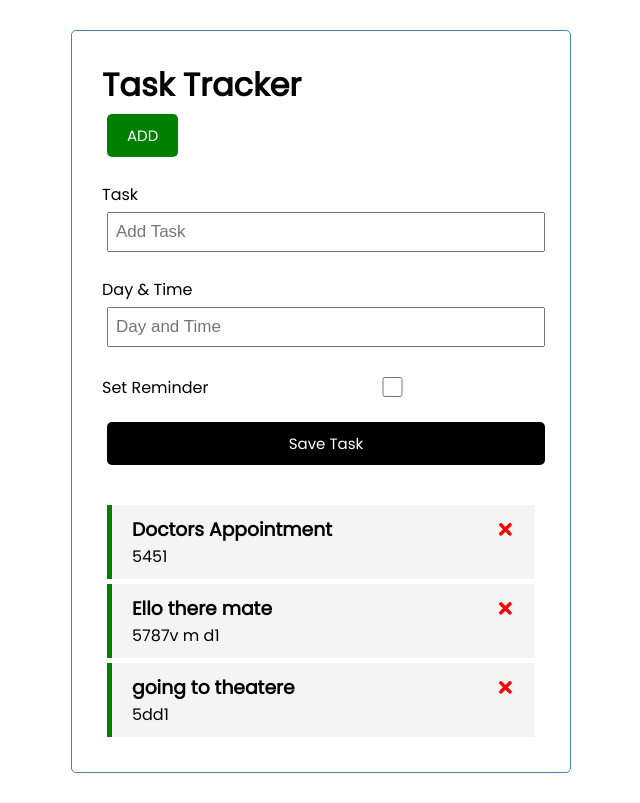
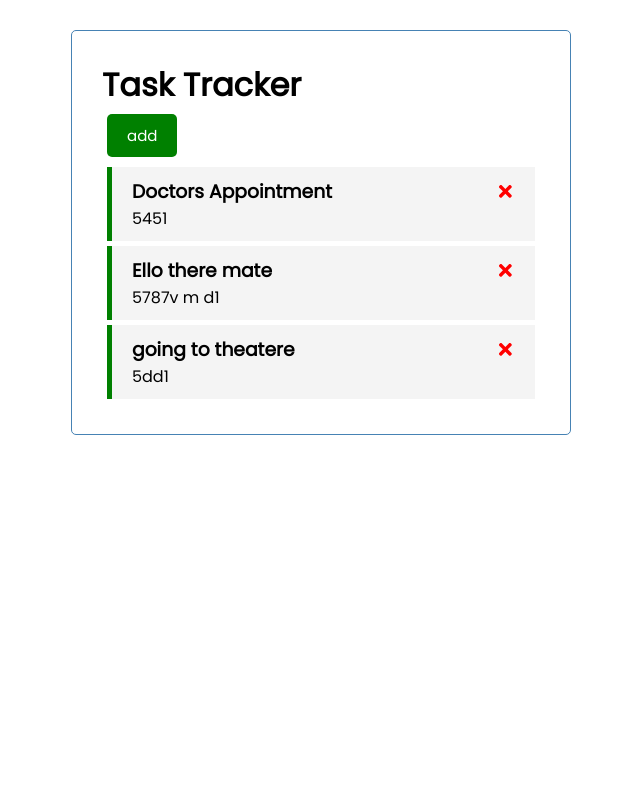
Before and after one commit to abhijeet-0019/Task-Tracker-React, a React (Create React App) app: page / in a window 1280 px wide. Shown: the whole page, without its empty margins (319-959 px from the left). Built offline with nearby package versions, Linux system fonts and the light colour scheme.

Commit message:
done with web-app

```diff
--- a/src/App.js
+++ b/src/App.js
@@ -5,26 +5,44 @@ import Addtask from './components/Addtask';
 
 function App() {
 
+  const [showAddTask, setShowAddTask] = useState(false)
+
   const [tasks, setTasks] = useState([
     {
       id: 1,
       text: 'Doctors Appointment',
       day: '5451',
-      remainder: true,
+      reminder: true,
     },
     {
       id: 2,
       text: 'Ello there mate',
       day: '5787v m d1',
-      remainder: true,
+      reminder: true,
     },
     {
       id: 3,
       text: 'going to theatere',
       day: '5dd1',
-      remainder: true,
+      reminder: true,
     }
   ])
+
+
+  //add Task
+  const addTask=(task)=>{
+    const id = Math.floor(Math.random()*10000)+1
+    const newTask = {id, ...task}
+    setTasks([...tasks, newTask])
+    console.log(tasks)
+  }
+
+  // show form, commmented because i am changing the state inline at the header componnet itself
+  // const showForm = ()=> {
+  //   console.log("ello there mate")
+  //   setShowAddTask(!showAddTask)
+  // }
+
 
   //delete task
   const deleteTask=(id)=>{
@@ -33,13 +51,12 @@ function App() {
   }
 
   const setRem = (id) => {
-    setTasks(tasks.map((task)=> (task.id  === id)?{...task, remainder: !task.remainder}: task))
-    console.log("")
+    setTasks(tasks.map((task)=> (task.id  === id)?{...task, reminder: !task.reminder}: task))
   }
   return (
     <div className="container">
-      <Header title={"Task Tracker"} />
-      <Addtask />
+      <Header title={"Task Tracker"} showForm={(e)=>setShowAddTask(!showAddTask)} showAddTask={showAddTask}/>
+      {showAddTask && <Addtask onAdd={addTask}/>}
       {tasks.length>0?(<Tasks tasks={tasks} onDelete={deleteTask} setRem={setRem}/>):'No tasks to show'}
     </div>
   );
--- a/src/components/Addtask.js
+++ b/src/components/Addtask.js
@@ -1,23 +1,46 @@
-const Addtask = () => {
+import { useState } from "react"
+import Tasks from "./Tasks"
+
+const Addtask = ({onAdd}) => {
+
+  const [text, setText] = useState('')
+  const [day, setDay] = useState('')
+  const [reminder, setReminder] = useState(false)
+
+  const onSubimt = (e) => {
+    e.preventDefault()
+    if(!text){
+      alert("Please add a task")
+      return
+    }
+
+    onAdd({text, day, reminder})
+    // console.log({reminder})
+
+    setText('')
+    setDay('')
+    setReminder(false)
+  }
+
   return (
-    <form className = 'add-form'>
+    <form className = 'add-form' onSubmit={onSubimt}>
       <div className="form-control">
         <label>
           Task
         </label>
-        <input type="text" placeholder="Add Task" />
+        <input type="text" placeholder="Add Task" value={text} onChange={(e)=>setText(e.target.value)}/>
       </div>
       <div className="form-control">
         <label>
           Day & Time
         </label>
-        <input type="text" placeholder="Day and Time" />
+        <input type="text" placeholder="Day and Time" value={day} onChange={(e)=>setDay(e.target.value)}/>
       </div>
       <div className="form-control  form-control-check">
         <label>
           Set Reminder
         </label>
-        <input type="checkbox" />
+        <input type="checkbox" value={reminder} checked={reminder} onChange={(e)=>setReminder(e.currentTarget.checked)}/>
       </div>
 
       <input type="submit" value='Save Task' className="btn btn-block"/>
--- a/src/components/Header.js
+++ b/src/components/Header.js
@@ -1,16 +1,16 @@
 import PropTypes from 'prop-types'
 import Button from './Button.js'
 
-const Header = ({title}) => {
+const Header = ({title, showForm, showAddTask}) => {
 
-  const onClick = () => {
-    alert("hello")
-  }
+  // const onClick = () => {
+  //   alert("hello")
+  // }
 
   return (
     <header>
       <h1>{title}</h1>
-      <Button color= 'green' text='ADD' onClick = {onClick}/>
+      <Button color= {showAddTask?'red':'green'} text={showAddTask?'close':'add'} onClick = {showForm}/>
     </header>
   )
 }
--- a/src/components/Task.js
+++ b/src/components/Task.js
@@ -2,17 +2,16 @@ import { FaTimes } from 'react-icons/fa'
 
 const Task = ({ task, onDelete, setRem }) => {
     return (
-        <div className={`task ${task.remainder ? 'reminder': ''}`} onDoubleClick={()=> setRem(task.id) }>
+        <div className={`task ${task.reminder ? 'reminder': ''}`} onDoubleClick={()=> setRem(task.id) }>
             <h3>
                 {task.text}
-                {console.log(task.remainder)}
                 <FaTimes
                     style={{ color: 'red', cursor: 'pointer' }}
                     onClick={()=>onDelete(task.id)}
                 />
             </h3>
             <p>{task.day}</p>
-            <p>{task.remainder}</p>
+            <p>{task.reminder}</p>
         </div>
     )
 }
```
